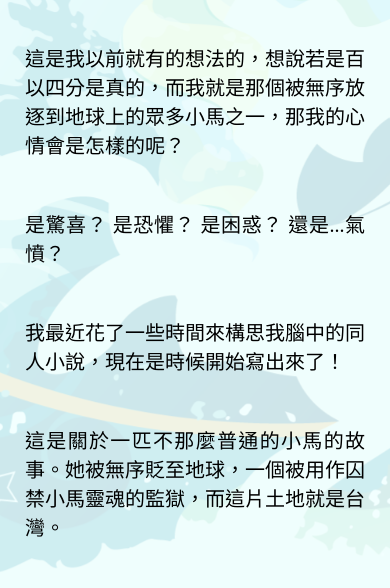
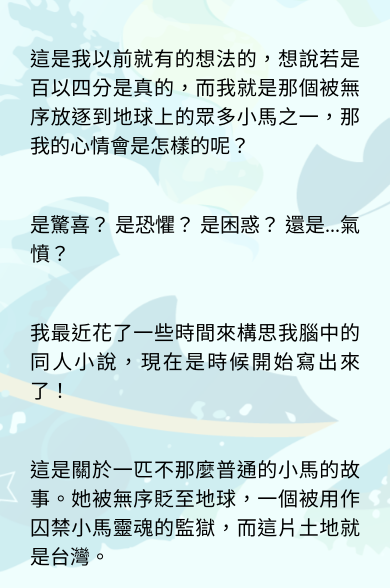
Before and after one commit to RhymeJoy/five-score-divided-by-four, a plain HTML site: page The-Vapor-of-Water/index.html in a window 390 px wide. Shown: the part 213-801 px from the top of the page. Drawn offline with Linux system fonts and the light colour scheme; a web font is replaced by a local one.

Commit message:
Update index.css

```diff
--- a/The-Vapor-of-Water/css/index.css
+++ b/The-Vapor-of-Water/css/index.css
@@ -152,7 +152,7 @@ body {
 @media screen and (max-width: 400px) {
     .container p {
         font-size: 1.2rem;
-        padding: 0em 0.75em;
+        padding: 0em 1em;
         margin: 1em 0em;
     }
 }
@@ -167,7 +167,7 @@ body {
     }
     .container p {
         font-size: 1.25rem;
-        padding: 0em 1.25em;
+        padding: 0em 1.5em;
         margin: 2.5em 0em;
     }
     .container a{
```
